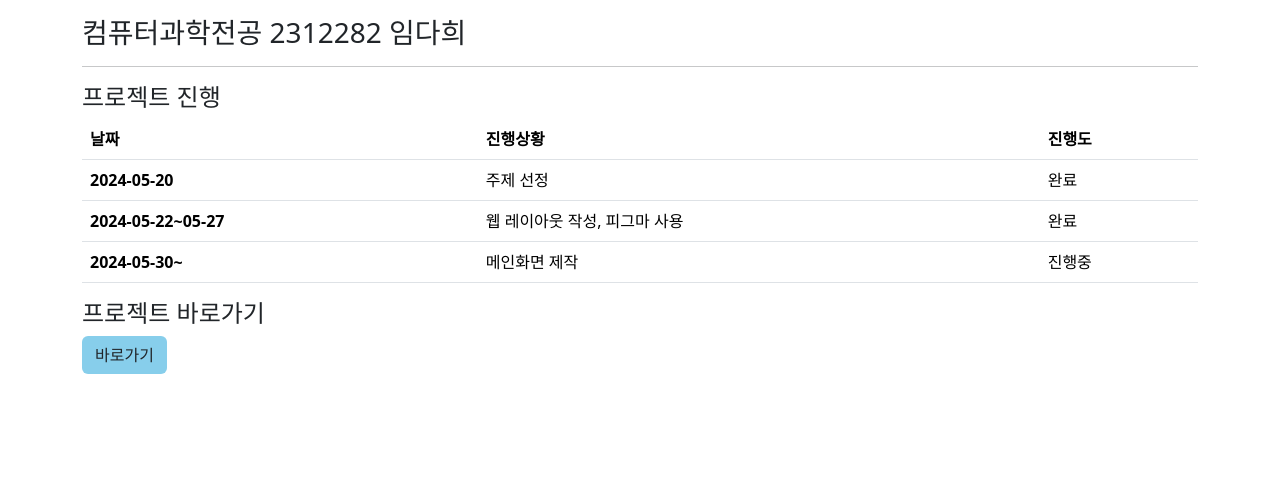
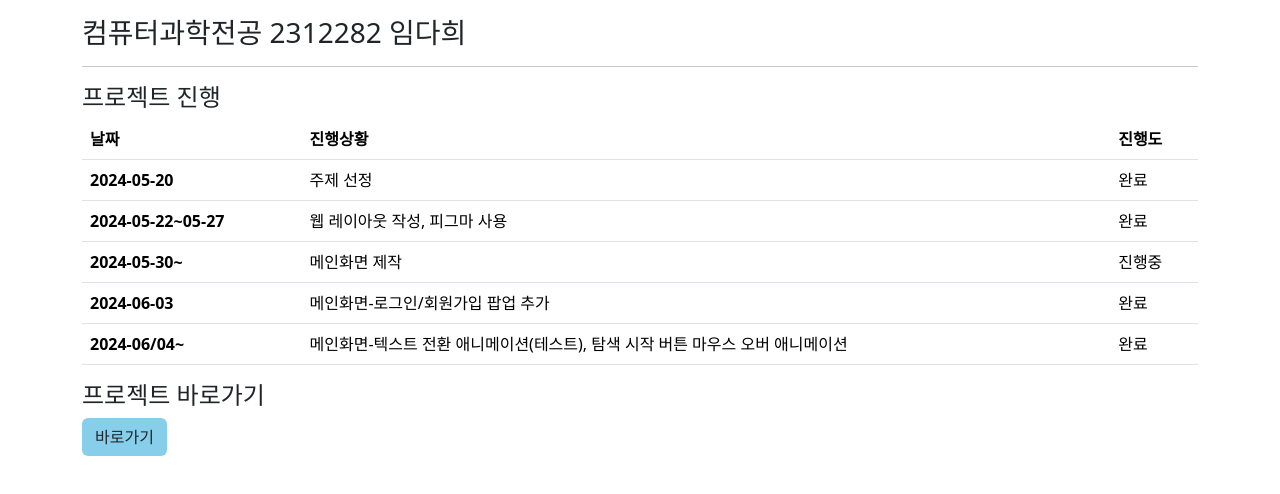
Before and after one commit to twbsy/twbsy.github.io, a plain HTML site: page index.html in a window 1280 px wide. Drawn offline with nearby package versions, Linux system fonts and the light colour scheme.

Commit message:
Update index.html

```diff
--- a/index.html
+++ b/index.html
@@ -36,6 +36,16 @@
                     <td>메인화면 제작</td>
                     <td>진행중</td>
                 </tr>
+                <tr>
+                    <th scope="row">2024-06-03</th>
+                    <td>메인화면-로그인/회원가입 팝업 추가</td>
+                    <td>완료</td>
+                </tr>
+                <tr>
+                    <th scope="row">2024-06/04~</th>
+                    <td>메인화면-텍스트 전환 애니메이션(테스트), 탐색 시작 버튼 마우스 오버 애니메이션</td>
+                    <td>완료</td>
+                </tr>
             </tbody>
         </table>
         <h4>프로젝트 바로가기</h4>
```
